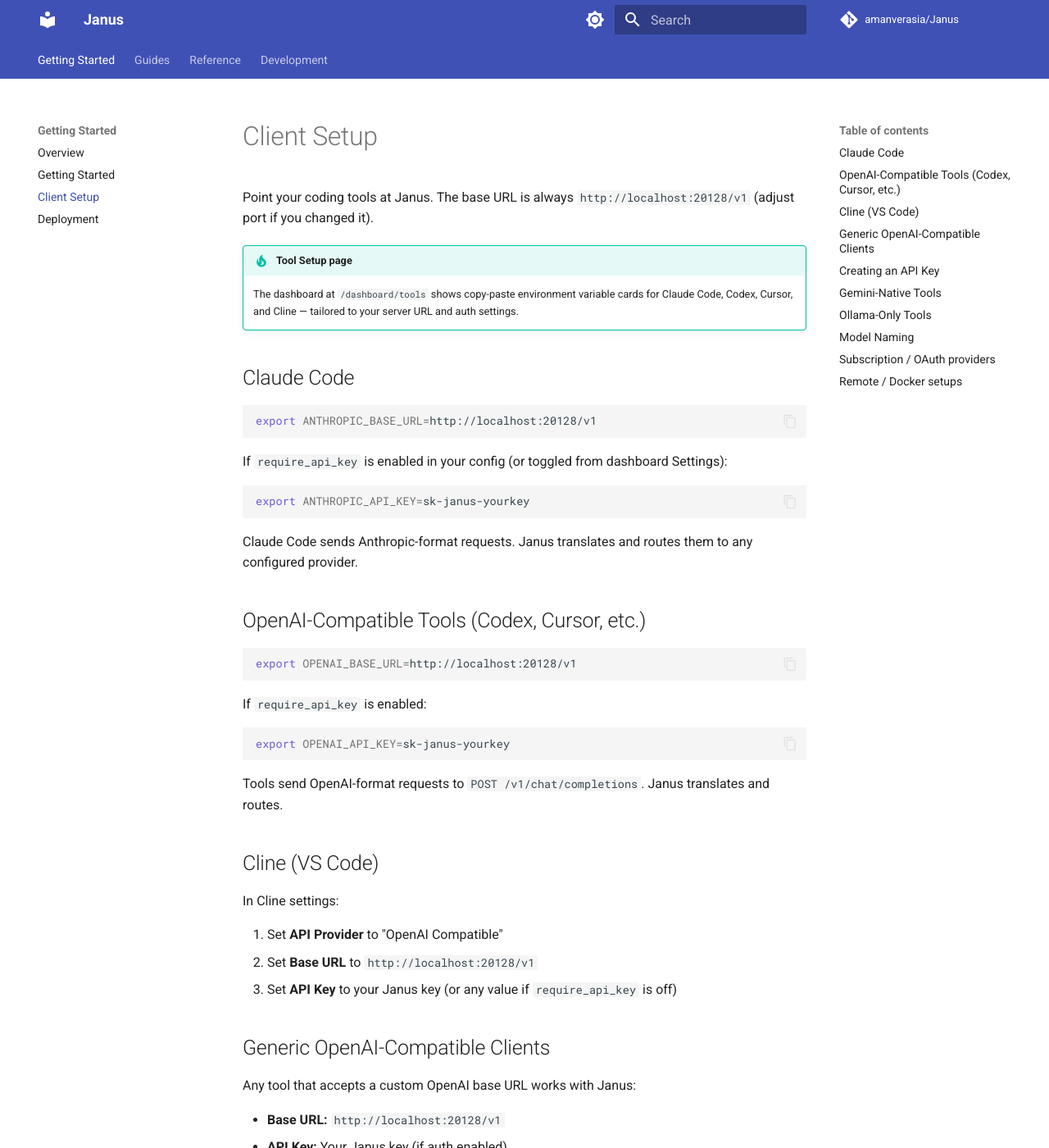
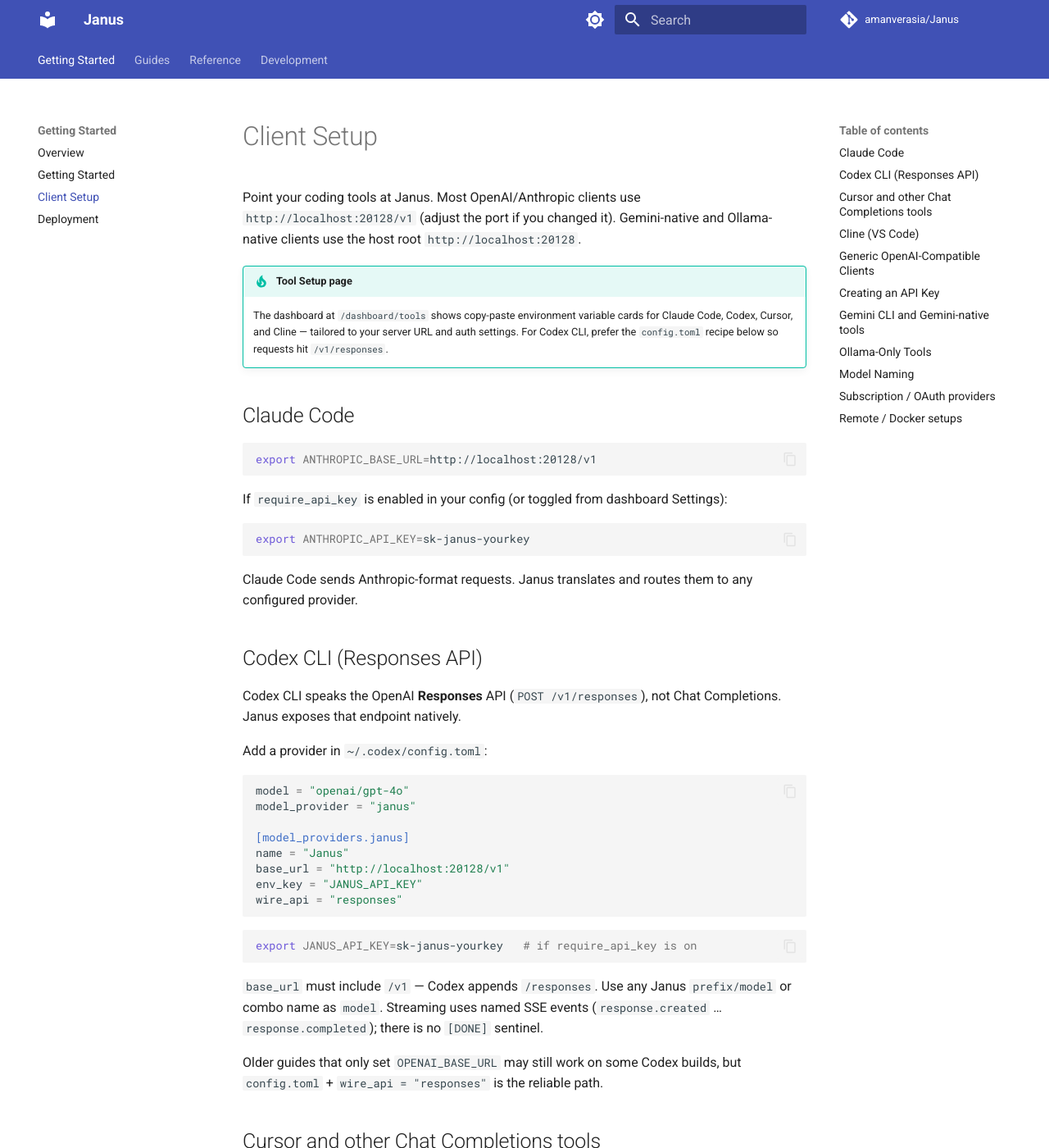
Before and after one commit to amanverasia/Janus, an MkDocs documentation site: the page built from docs/client-setup.md, in a window 1280 px wide and 1400 px high. Shown: the whole window at 82% size. Built offline with MkDocs 1.6.1 and Material for MkDocs 9.7.7, drawn with Linux system fonts in a browser that asks for light colours; comment, search, counter and statistics services are not loaded; some of the changed text lies outside the part shown.

Commit message:
docs: refresh README and client-setup for Phase 8 surfaces
Document Codex Responses config.toml, Ollama/Gemini CLI paths, and
feature list items (Copilot, quotas, request logs, Headroom).

Co-authored-by: Cursor <cursoragent@cursor.com>

````diff
--- a/docs/client-setup.md
+++ b/docs/client-setup.md
@@ -1,11 +1,14 @@
 # Client Setup
 
-Point your coding tools at Janus. The base URL is always `http://localhost:20128/v1` (adjust port if you changed it).
+Point your coding tools at Janus. Most OpenAI/Anthropic clients use
+`http://localhost:20128/v1` (adjust the port if you changed it). Gemini-native
+and Ollama-native clients use the host root `http://localhost:20128`.
 
 !!! tip "Tool Setup page"
     The dashboard at `/dashboard/tools` shows copy-paste environment variable
     cards for Claude Code, Codex, Cursor, and Cline — tailored to your server URL
-    and auth settings.
+    and auth settings. For Codex CLI, prefer the `config.toml` recipe below so
+    requests hit `/v1/responses`.
 
 ## Claude Code
 
@@ -21,7 +24,36 @@ export ANTHROPIC_API_KEY=sk-janus-yourkey
 
 Claude Code sends Anthropic-format requests. Janus translates and routes them to any configured provider.
 
-## OpenAI-Compatible Tools (Codex, Cursor, etc.)
+## Codex CLI (Responses API)
+
+Codex CLI speaks the OpenAI **Responses** API (`POST /v1/responses`), not Chat
+Completions. Janus exposes that endpoint natively.
+
+Add a provider in `~/.codex/config.toml`:
+
+```toml
+model = "openai/gpt-4o"
+model_provider = "janus"
+
+[model_providers.janus]
+name = "Janus"
+base_url = "http://localhost:20128/v1"
+env_key = "JANUS_API_KEY"
+wire_api = "responses"
+```
+
+```bash
+export JANUS_API_KEY=sk-janus-yourkey   # if require_api_key is on
+```
+
+`base_url` must include `/v1` — Codex appends `/responses`. Use any Janus
+`prefix/model` or combo name as `model`. Streaming uses named SSE events
+(`response.created` … `response.completed`); there is no `[DONE]` sentinel.
+
+Older guides that only set `OPENAI_BASE_URL` may still work on some Codex
+builds, but `config.toml` + `wire_api = "responses"` is the reliable path.
+
+## Cursor and other Chat Completions tools
 
 ```bash
 export OPENAI_BASE_URL=http://localhost:20128/v1
@@ -33,7 +65,13 @@ If `require_api_key` is enabled:
 export OPENAI_API_KEY=sk-janus-yourkey
 ```
 
-Tools send OpenAI-format requests to `POST /v1/chat/completions`. Janus translates and routes.
+Cursor, Cline (OpenAI Compatible mode), and similar tools send OpenAI Chat
+Completions to `POST /v1/chat/completions`. Janus translates and routes.
+
+In Cursor: set the OpenAI base URL / custom endpoint to
+`http://localhost:20128/v1` and the API key to your Janus key. Pick models as
+`prefix/model` (or a combo name) in the model picker when the tool allows custom
+IDs.
 
 ## Cline (VS Code)
 
@@ -71,22 +109,28 @@ janus keys update 1 --login --clear-models   # restore full access later
 
 The full key is shown once. Use it in the `Authorization: Bearer <key>` header or as your `OPENAI_API_KEY` / `ANTHROPIC_API_KEY`. Empty model allowlist means all models; patterns may be exact IDs or `prefix/*`.
 
-## Gemini-Native Tools
+## Gemini CLI and Gemini-native tools
 
-Point Gemini SDKs and tools at Janus. The base URL is `http://localhost:20128`
-(the Gemini endpoint is mounted at the root, not under `/v1`):
+Point Gemini SDKs, **Gemini CLI**, and other Gemini-native clients at Janus. The
+base URL is the host root (`http://localhost:20128`) — the Gemini surface is
+mounted at `/v1beta/...`, not under `/v1`:
 
 ```bash
 export GOOGLE_GEMINI_BASE_URL=http://localhost:20128
 export GEMINI_API_KEY=sk-janus-yourkey
 ```
 
-Tools send requests to `POST /v1beta/models/{model}:generateContent`. Use the
-`prefix/model` convention in the model path (e.g. `openai/gpt-4o`) so Janus can
+Some clients use `GOOGLE_API_KEY` or `x-goog-api-key` instead of `GEMINI_API_KEY`;
+Janus accepts the standard Gemini auth styles: `x-goog-api-key` header or the
+`?key=` query parameter (when `require_api_key` is on).
+
+Tools send requests to `POST /v1beta/models/{model}:generateContent` (and the
+streaming `streamGenerateContent` variant). Use the `prefix/model` convention in
+the model path (e.g. `openai/gpt-4o` or `gemini/gemini-2.5-pro`) so Janus can
 route it — the upstream provider does not need to be Gemini.
 
-If `require_api_key` is enabled, Janus accepts the standard Gemini auth styles:
-the `x-goog-api-key` header or the `?key=` query parameter.
+**Cursor** typically uses the OpenAI Chat Completions path above, not this
+Gemini surface. Use Gemini CLI / Google GenAI SDKs here.
 
 ## Ollama-Only Tools
 
@@ -104,7 +148,8 @@ export OLLAMA_API_KEY=sk-janus-yourkey
 ```
 
 Clients use `POST /api/chat` (messages), `POST /api/generate` (bare prompt), or
-`POST /api/show` (model metadata handshake). `GET /api/tags` lists routable models;
+`POST /api/show` (model metadata handshake). `GET /api/tags` lists routable models
+(filtered by the key's model allowlist when scopes are set);
 `GET /api/version` is available for client handshakes. Streaming defaults to
 **on** with `application/x-ndjson` output.
 
@@ -117,8 +162,9 @@ Models are referenced as `{prefix}/{model}`:
 | `openai/gpt-4o` | OpenAI provider, model `gpt-4o` |
 | `anthropic/claude-sonnet-4-20250514` | Anthropic provider, model `claude-sonnet-4-20250514` |
 | `gemini/gemini-2.5-pro` | Gemini provider, model `gemini-2.5-pro` |
-| `codex/o3` | ChatGPT Codex Responses API |
-| `claude/claude-sonnet-4-20250514` | Claude Code OAuth account |
+| `copilot/gpt-4o` | GitHub Copilot OAuth provider |
+| `codex/o3` | ChatGPT Codex Responses API (when configured) |
+| `claude/claude-sonnet-4-20250514` | Claude Code OAuth account (when configured) |
 | `best-effort` | Combo — tries each model in the combo chain |
 
 See [Combos](combos.md) for fallback chain configuration.
--- a/src/janus/dashboard/templates/tools.html
+++ b/src/janus/dashboard/templates/tools.html
@@ -34,8 +34,8 @@
             <span class="text-2xl">💻</span>
             <h2 class="text-lg font-bold text-white">Codex / Cursor</h2>
         </div>
-        <p class="text-gray-400 text-sm mb-3">Point OpenAI base URL at Janus:</p>
-        <div class="bg-gray-900 rounded-lg border border-gray-700 flex items-center group">
+        <p class="text-gray-400 text-sm mb-3">Cursor / Chat Completions — point OpenAI base URL at Janus:</p>
+        <div class="bg-gray-900 rounded-lg border border-gray-700 flex items-center group mb-3">
             <div class="flex-1 p-3 min-w-0 overflow-x-auto">
                 <code class="text-sm text-green-300 block">export OPENAI_BASE_URL={{ base_url }}</code>
                 {% if require_key %}
@@ -47,6 +47,7 @@
                 Copy
             </button>
         </div>
+        <p class="text-gray-400 text-sm mb-2">Codex CLI — use Responses API via <code class="text-gray-300">~/.codex/config.toml</code> (<code class="text-gray-300">wire_api = "responses"</code>, <code class="text-gray-300">base_url</code> = Janus <code class="text-gray-300">/v1</code>). See docs Client Setup.</p>
     </div>
 
     <!-- Cline -->
````
Also changed, not shown: CHANGELOG.md (+3 -0 lines), README.md (+26 -7 lines), docs/index.md (+11 -4 lines), todo.md (+4 -4 lines).
